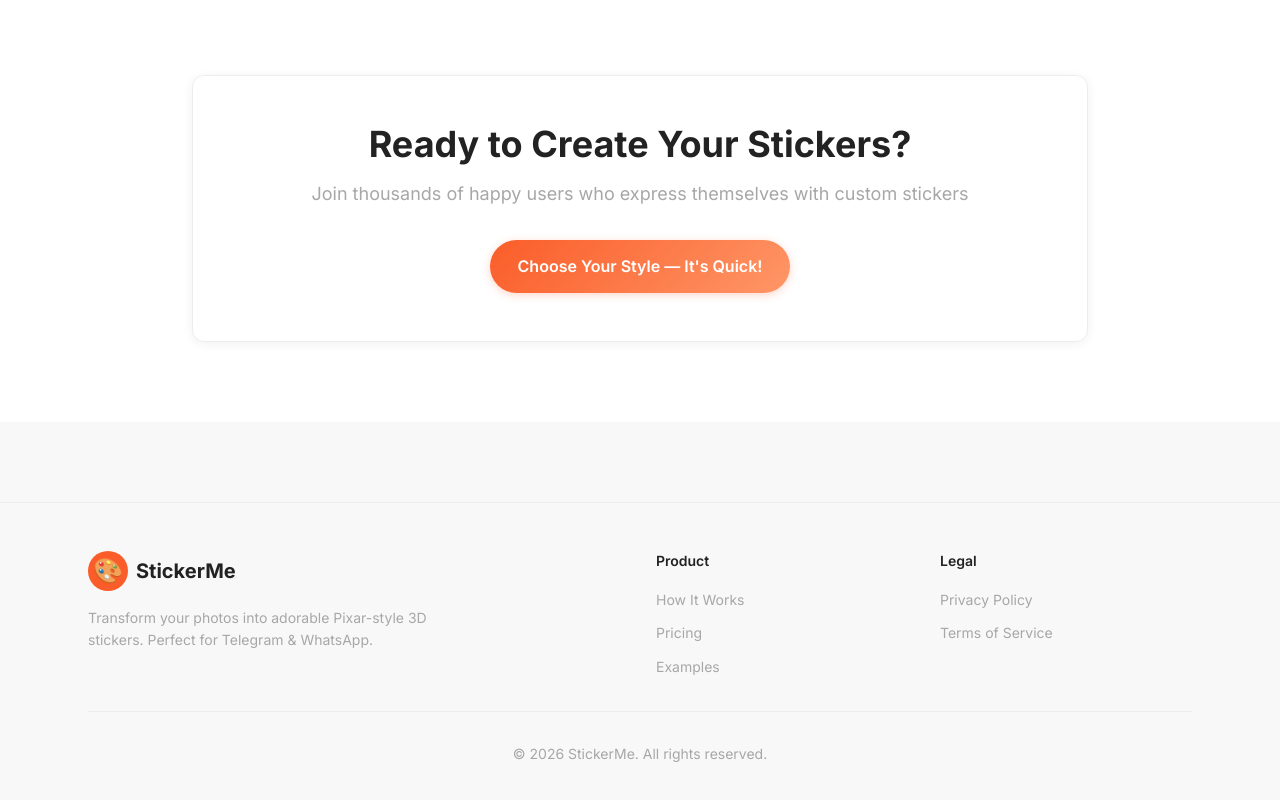
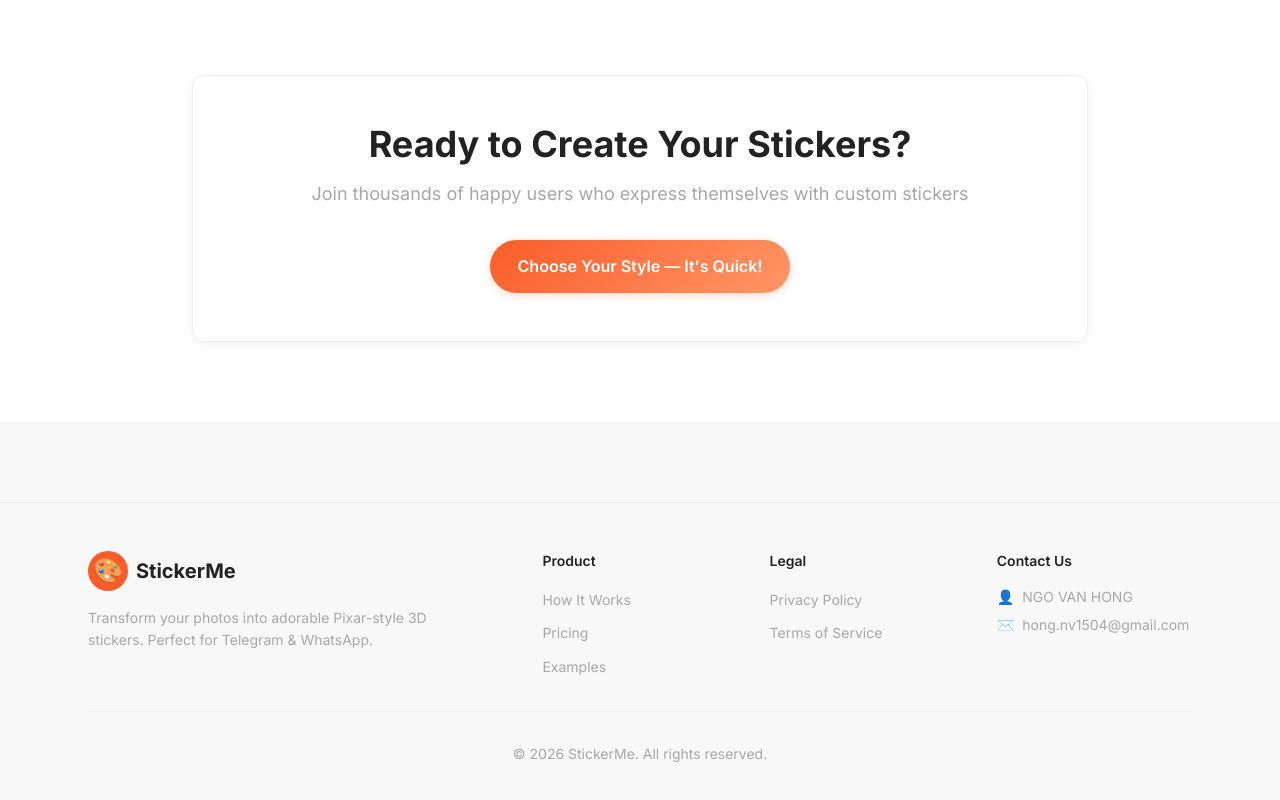
Before and after one commit to hongnv1504-svg/sticker-sell, a Next.js app: page / in a window 1280 px wide. Shown: the part 3690-4490 px from the top of the page. Built offline with nearby package versions, Linux system fonts and the light colour scheme; no server answers.

Commit message:
Add contact info to Footer for Payoneer verification

```diff
--- a/components/Footer.tsx
+++ b/components/Footer.tsx
@@ -4,7 +4,7 @@ export default function Footer() {
     return (
         <footer className="border-t border-[#ededed] mt-20 bg-[#f8f8f8]">
             <div className="max-w-6xl mx-auto px-6 py-12">
-                <div className="grid grid-cols-1 md:grid-cols-4 gap-8">
+                <div className="grid grid-cols-1 md:grid-cols-5 gap-8">
                     {/* Brand */}
                     <div className="col-span-1 md:col-span-2">
                         <Link href="/" className="flex items-center gap-2 mb-4">
@@ -55,6 +55,22 @@ export default function Footer() {
                             </li>
                         </ul>
                     </div>
+
+                    <div>
+                        <h4 className="font-semibold text-[#222222] mb-4 text-sm">Contact Us</h4>
+                        <ul className="space-y-2">
+                            <li>
+                                <span className="text-[#a7a7a7] text-sm flex items-center gap-2">
+                                    <span>👤</span> NGO VAN HONG
+                                </span>
+                            </li>
+                            <li>
+                                <a href="mailto:hong.nv1504@gmail.com" className="text-[#a7a7a7] hover:text-[#FA5D29] transition-colors text-sm flex items-center gap-2">
+                                    <span>✉️</span> hong.nv1504@gmail.com
+                                </a>
+                            </li>
+                        </ul>
+                    </div>
                 </div>
 
                 <div className="border-t border-[#ededed] mt-8 pt-8 text-center text-[#a7a7a7] text-sm">
```
